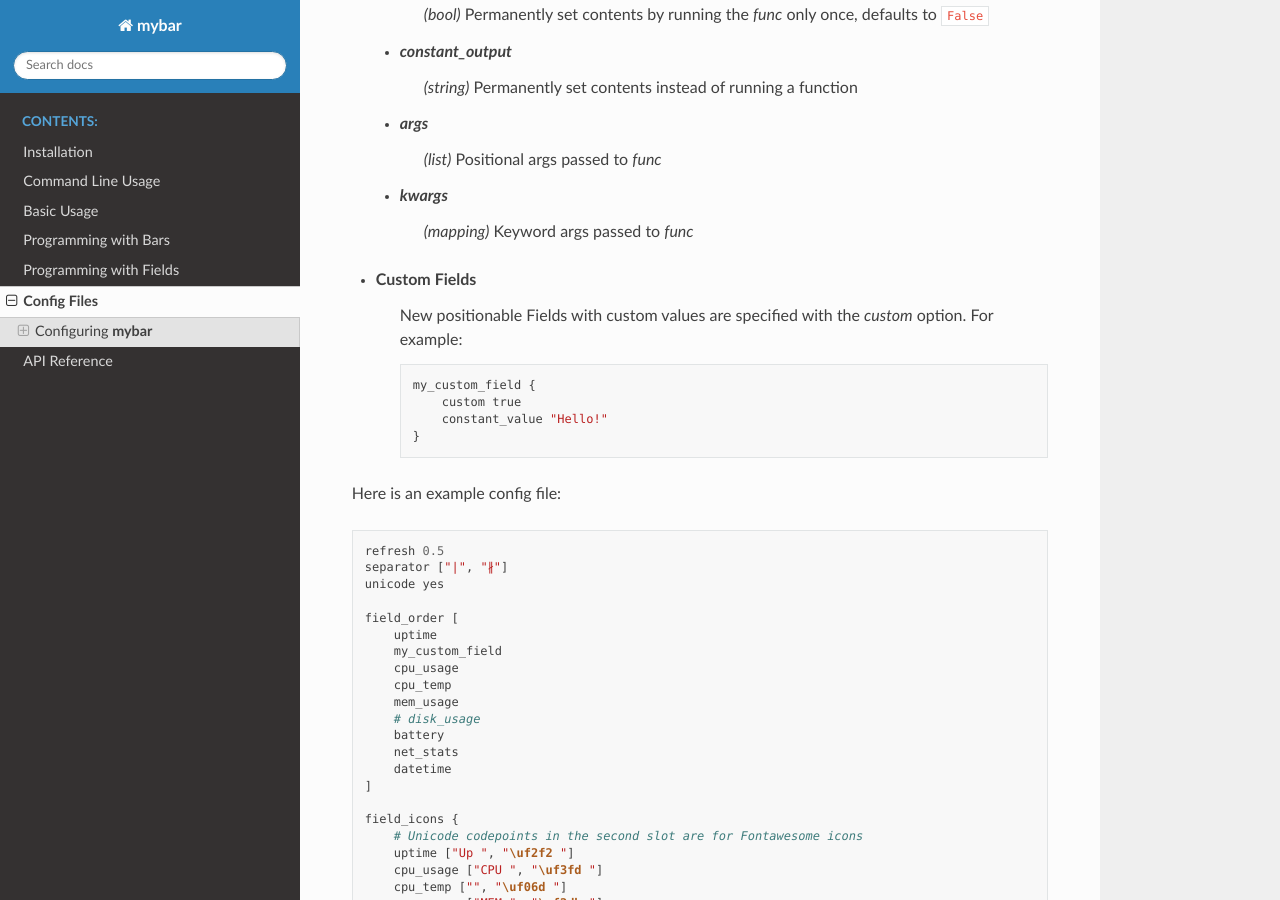
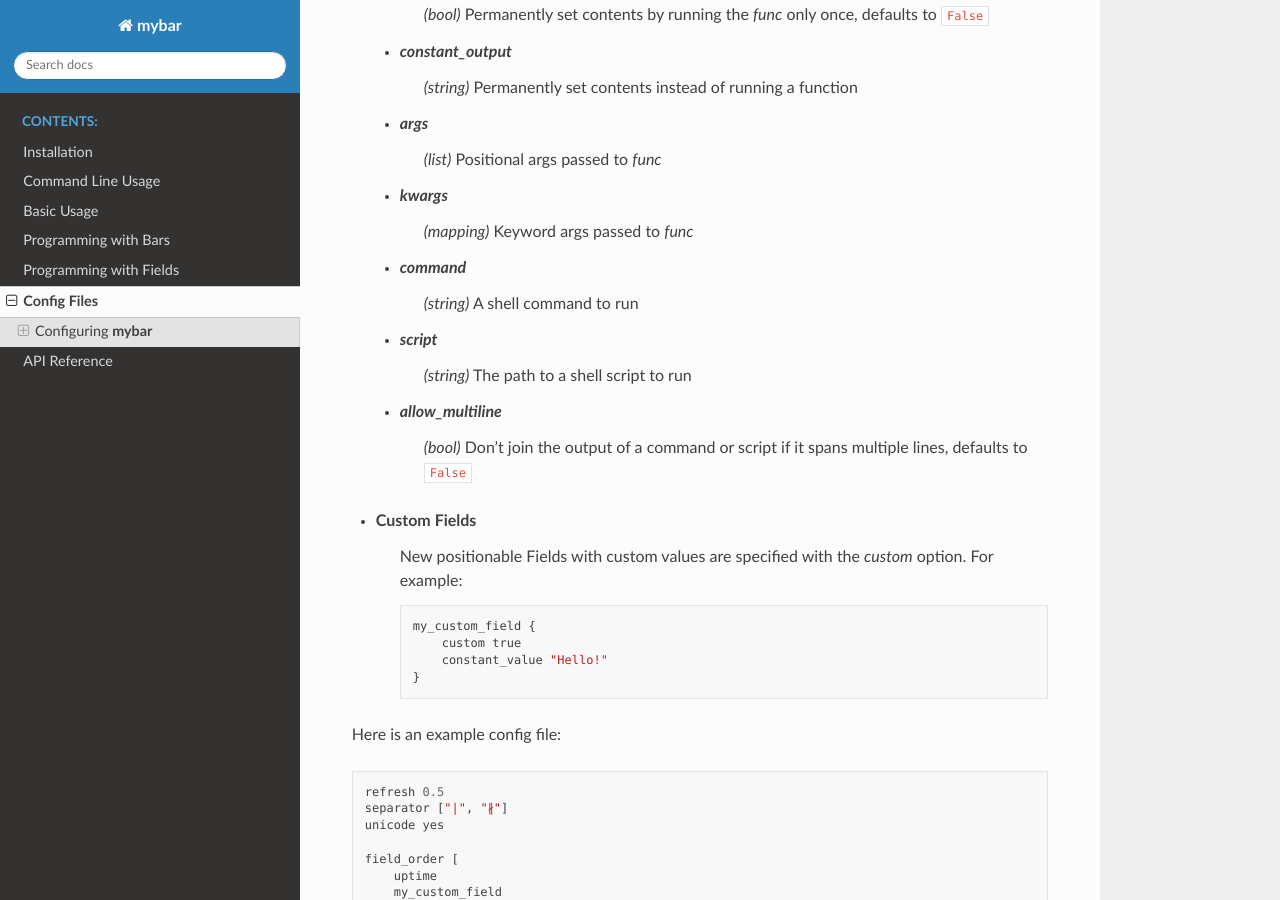
Before and after one commit to akyuute/mybar, a Sphinx documentation site: the page built from docs/configuration.rst, in a window 1280 px wide and 900 px high, scrolled down 2795 px. Built offline with Sphinx 7.4.7 and the Read the Docs theme 2.0.0, drawn with Linux system fonts in a browser that asks for light colours.

Commit message:
Update docs

```diff
--- a/docs/conf.py
+++ b/docs/conf.py
@@ -1,3 +1,9 @@
+###TODO:
+##    bars.rst
+##    fields.rst
+##    usage.rst
+
+
 import sys, os
 import sphinx_rtd_theme
 
@@ -12,7 +18,7 @@ import sphinx_rtd_theme
 project = 'mybar'
 copyright = '2021-present akyuute'
 author = 'akyuute'
-release = '0.10.4'
+release = '0.12'
 
 # -- General configuration ---------------------------------------------------
 # https://www.sphinx-doc.org/en/master/usage/configuration.html#general-configuration
--- a/docs/configuration.rst
+++ b/docs/configuration.rst
@@ -143,6 +143,16 @@ _`Field options`
     - `kwargs`
         `(mapping)` Keyword args passed to `func`
 
+    - `command`
+        `(string)` A shell command to run
+
+    - `script`
+        `(string)` The path to a shell script to run
+
+    - `allow_multiline`
+        `(bool)` Don't join the output of a command or script
+        if it spans multiple lines, defaults to ``False``
+
 
 - Custom Fields
     New positionable Fields with custom values are specified with the `custom` option.
```
Also changed, not shown: docs/cli.rst (+14 -7 lines).
